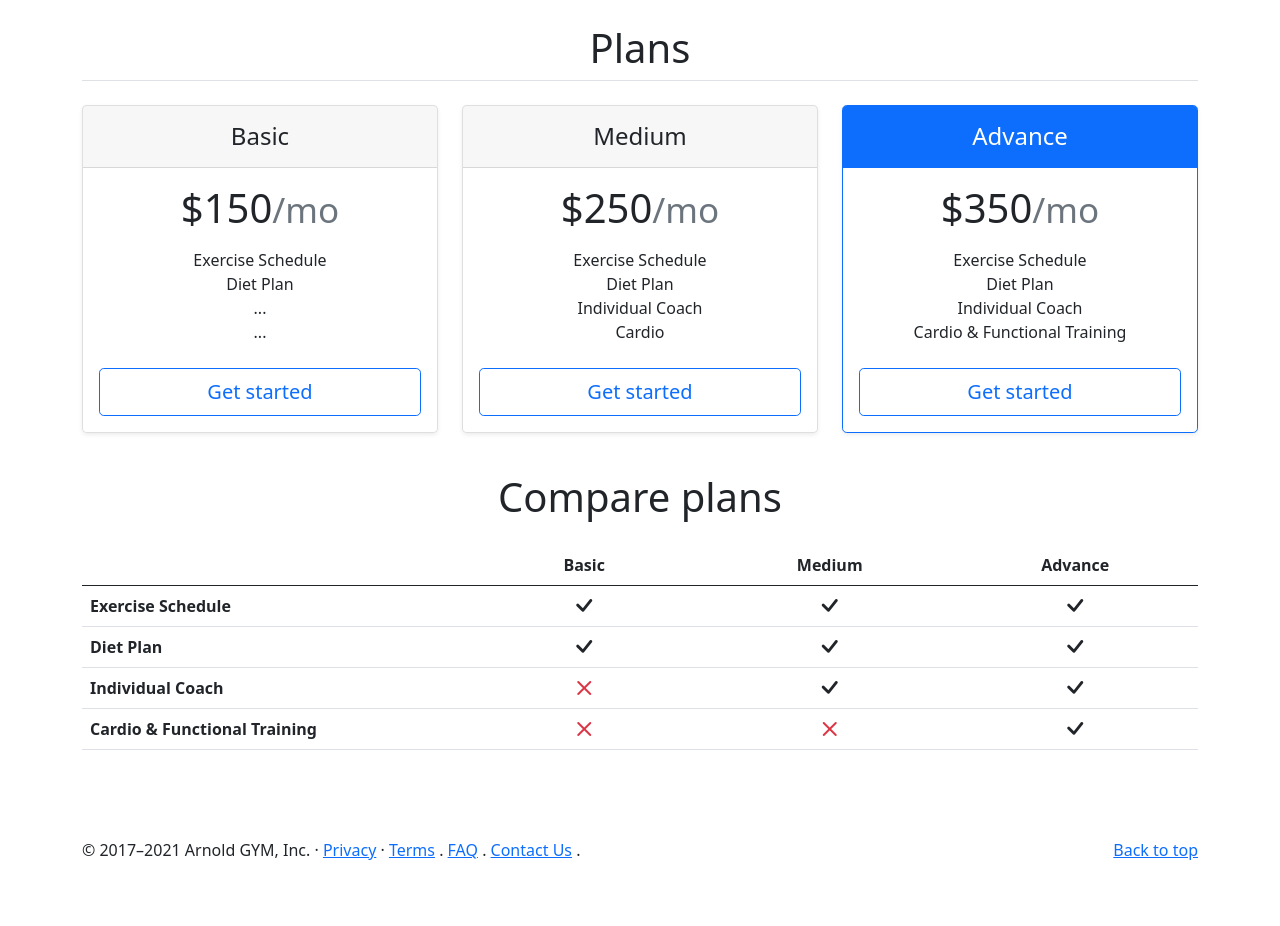
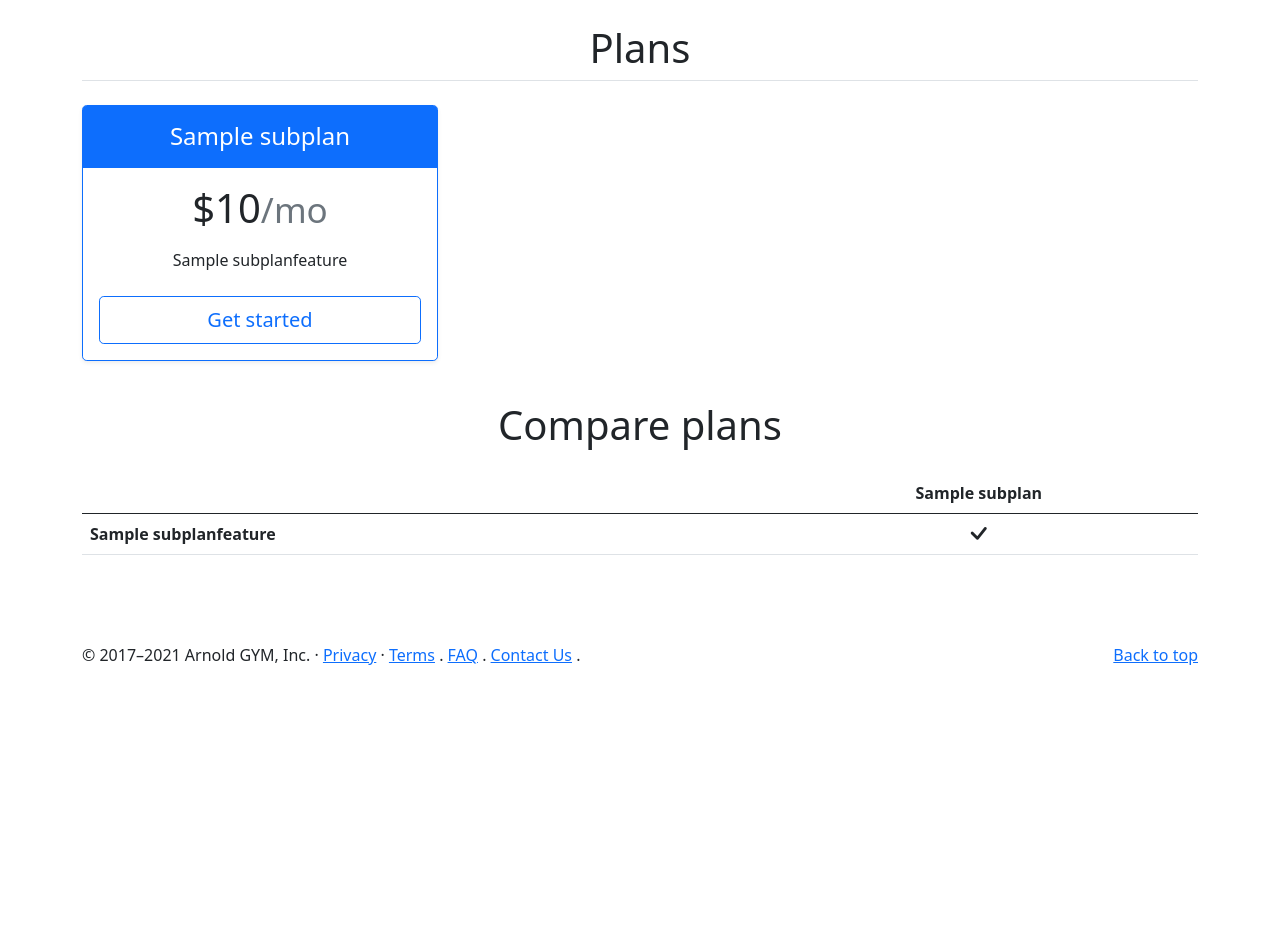
Before and after one commit to Birajpoudel/Gymmgmtsys, a Django app: template templates/pricing.html in a window 1280 px wide. Shown: the part 56-982 px from the top of the page. After the commit the page ends 721 px from the top, so only its background shows below. Run offline with Django 4.2, Linux system fonts and the light colour scheme; the template is opened without the code that fills it: values that come from a table or form of the project are taken from there, others are empty; tables that the repository leaves empty hold one stand-in row (values such as "Sample post"); lists and menus that the app fills with data are empty; some libraries are stand-ins or nearby versions.

Commit message:
Compare plans and features }

```diff
--- a/GymMgmtSys/settings.py
+++ b/GymMgmtSys/settings.py
@@ -146,8 +146,10 @@ JAZZMIN_UI_TWEAKS = {
 JAZZMIN_SETTINGS= {
     "site_title": "GMS Admin",
     "site_header": "GMS Admin",
-    "order_with_respect_to": ["auth"],
+    "index_title":"BIRAJ POUDEL",
+    "order_with_respect_to" : ["auth"],
     "welcome_sign": "Welcome to the Arnold's GYM",
     "copyright": "Arnold's Gym Ltd",
+    "site_logo": "imgs/logo.png",
 
 }
--- a/GymMgmtSys/urls.py
+++ b/GymMgmtSys/urls.py
@@ -32,6 +32,7 @@ urlpatterns = [
 
 
 
+
 ]
 if settings.DEBUG:
     urlpatterns += static(settings.MEDIA_URL, document_root=settings.MEDIA_ROOT)
--- a/app/models.py
+++ b/app/models.py
@@ -76,3 +76,21 @@ class GalleryImage(models.Model):
 
     def image_tag(self):
         return mark_safe('<img src= "%s"  width="80" />' % (self.img.url))
+
+#Subcription Plans
+class SubPlan(models.Model):
+    title = models.CharField(max_length=200)
+    price = models.IntegerField()
+    highlights_status =models.BooleanField(default=False,null=True)
+    def __str__(self):
+        return self.title
+
+#Subcription Plans Features
+class SubPlanFeature(models.Model):
+
+   #subplan=models.ForeignKey(SubPlan,on_delete=models.CASCADE,null=True)
+   subplan = models.ManyToManyField(SubPlan)
+   title = models.CharField(max_length=50)
+
+   def __str__(self):
+       return self.title
--- a/templates/pricing.html
+++ b/templates/pricing.html
@@ -1,62 +1,38 @@
 {% extends 'base.html' %}
 {% load static %}
 {% block content %}
+
     <!-- Main Start -->
+<link rel="stylesheet" type="text/css" href="{% static 'bootstrap-icons/font/bootstrap-icons.css' %}" />
     <section class="container my-4">
     	<h1 class="text-center mb-4 section-heading border-bottom pb-2">Plans</h1>
   <main>
     <div class="row row-cols-1 row-cols-md-3 mb-3 text-center">
+      {% for plan in plans %}
       <div class="col">
-        <div class="card mb-4 rounded-3 shadow-sm">
+        <div class="card mb-4 rounded-3 shadow-sm  {% if plan.highlights_status %} border-primary {% endif %}">
+          {% if plan.highlights_status %}
+          <div class="card-header py-3 text-white bg-primary border-primary">
+            {% else %}
           <div class="card-header py-3">
-            <h4 class="my-0 fw-normal">Basic</h4>
+            {% endif %}
+            <h4 class="my-0 fw-normal">{{plan.title}}</h4>
           </div>
           <div class="card-body">
-            <h1 class="card-title pricing-card-title">$150<small class="text-muted fw-light">/mo</small></h1>
+            <h1 class="card-title pricing-card-title">${{plan.price}}<small class="text-muted fw-light">/mo</small></h1>
             <ul class="list-unstyled mt-3 mb-4">
-              <li>Exercise Schedule</li>
-              <li>Diet Plan</li>
-              <li>...</li>
-              <li>...</li>
+              {% for feature in plan.subplanfeature_set.all %}
+              <li>{{feature.title}}
+              </li>
+              {% endfor %}
+
             </ul>
-            <a href="checkout.php" class="w-100 btn btn-lg btn-outline-primary">Get started</a>
+            <a href="#" class="w-100 btn btn-lg btn-outline-primary">Get started</a>
           </div>
         </div>
       </div>
-      <div class="col">
-        <div class="card mb-4 rounded-3 shadow-sm">
-          <div class="card-header py-3">
-            <h4 class="my-0 fw-normal">Medium</h4>
-          </div>
-          <div class="card-body">
-            <h1 class="card-title pricing-card-title">$250<small class="text-muted fw-light">/mo</small></h1>
-            <ul class="list-unstyled mt-3 mb-4">
-              <li>Exercise Schedule</li>
-              <li>Diet Plan</li>
-              <li>Individual Coach</li>
-              <li>Cardio</li>
-            </ul>
-            <button type="button" class="w-100 btn btn-lg btn-outline-primary">Get started</button>
-          </div>
-        </div>
-      </div>
-      <div class="col">
-        <div class="card mb-4 rounded-3 shadow-sm border-primary">
-          <div class="card-header py-3 text-white bg-primary border-primary">
-            <h4 class="my-0 fw-normal">Advance</h4>
-          </div>
-          <div class="card-body">
-            <h1 class="card-title pricing-card-title">$350<small class="text-muted fw-light">/mo</small></h1>
-            <ul class="list-unstyled mt-3 mb-4">
-              <li>Exercise Schedule</li>
-              <li>Diet Plan</li>
-              <li>Individual Coach</li>
-              <li>Cardio & Functional Training</li>
-            </ul>
-            <button type="button" class="w-100 btn btn-lg btn-outline-primary">Get started</button>
-          </div>
-        </div>
-      </div>
+      {% endfor %}
+
     </div>
 
     <h2 class="display-6 text-center mb-4">Compare plans</h2>
@@ -66,40 +42,34 @@
         <thead>
           <tr>
             <th style="width: 34%;"></th>
-            <th style="width: 22%;">Basic</th>
-            <th style="width: 22%;">Medium</th>
-            <th style="width: 22%;">Advance</th>
-          </tr>
+            {% for plan in plans %}
+            <th style="width: 22%;">{{plan.title}}</th>
+        {% endfor %}
+
         </thead>
         <tbody>
+         {% for f in dfeatures %}
           <tr>
-            <th scope="row" class="text-start">Exercise Schedule</th>
-            <td><i class="bi bi-check-lg"></i></td>
-            <td><i class="bi bi-check-lg"></i></td>
-            <td><i class="bi bi-check-lg"></i></td>
+
+            <th scope="row" class="text-start">{{f.title}}</th>
+             {% for plan in plans %}
+            <td>
+              {% if plan in f.subplan.all %}
+              <i class="bi bi-check-lg"></i></td>
+            {% else %}
+             <i class="bi bi-x-lg text-danger"></i>
+            {% endif %}
+            </td>
+              {% endfor %}
           </tr>
-          <tr>
-            <th scope="row" class="text-start">Diet Plan</th>
-            <td><i class="bi bi-check-lg"></i></td>
-            <td><i class="bi bi-check-lg"></i></td>
-            <td><i class="bi bi-check-lg"></i></td>
-          </tr>
-          <tr>
-            <th scope="row" class="text-start">Individual Coach</th>
-            <td><i class="bi bi-x-lg text-danger"></i></td>
-            <td><i class="bi bi-check-lg"></i></td>
-            <td><i class="bi bi-check-lg"></i></td>
-          </tr>
-          <tr>
-            <th scope="row" class="text-start">Cardio & Functional Training</th>
-            <td><i class="bi bi-x-lg text-danger"></i></td>
-            <td><i class="bi bi-x-lg text-danger"></i></td>
-            <td><i class="bi bi-check-lg"></i></td>
-          </tr>
+   {% endfor %}
+
+
         </tbody>
       </table>
     </div>
   </main>
 </section>
     <!-- End -->
+
 {% endblock %}
```
Also changed, not shown: GymMgmtSys/views.py (+7 -3 lines), app/admin.py (+13 -0 lines), app/migrations/0010_subplan_subplanfeatures.py (added), app/migrations/0011_subplanfeature_alter_subplan_price_and_more.py (added), app/migrations/0012_remove_subplanfeature_subplan_subplanfeature_subplan.py (added), app/migrations/0013_remove_subplanfeature_subplan_subplanfeature_subplan.py (added), app/migrations/0014_subplan_highlights_status.py (added), static/imgs/logo.png (added).
